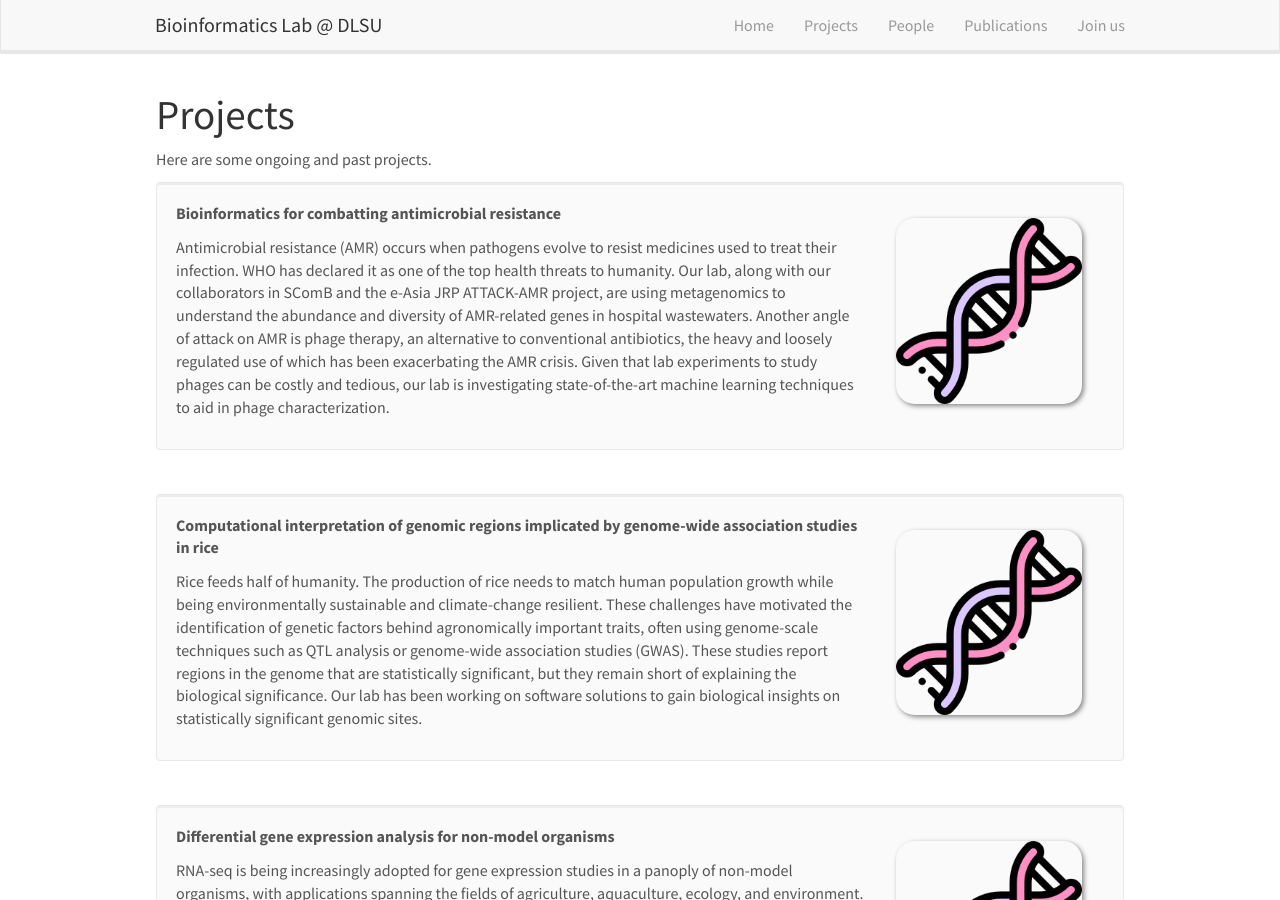
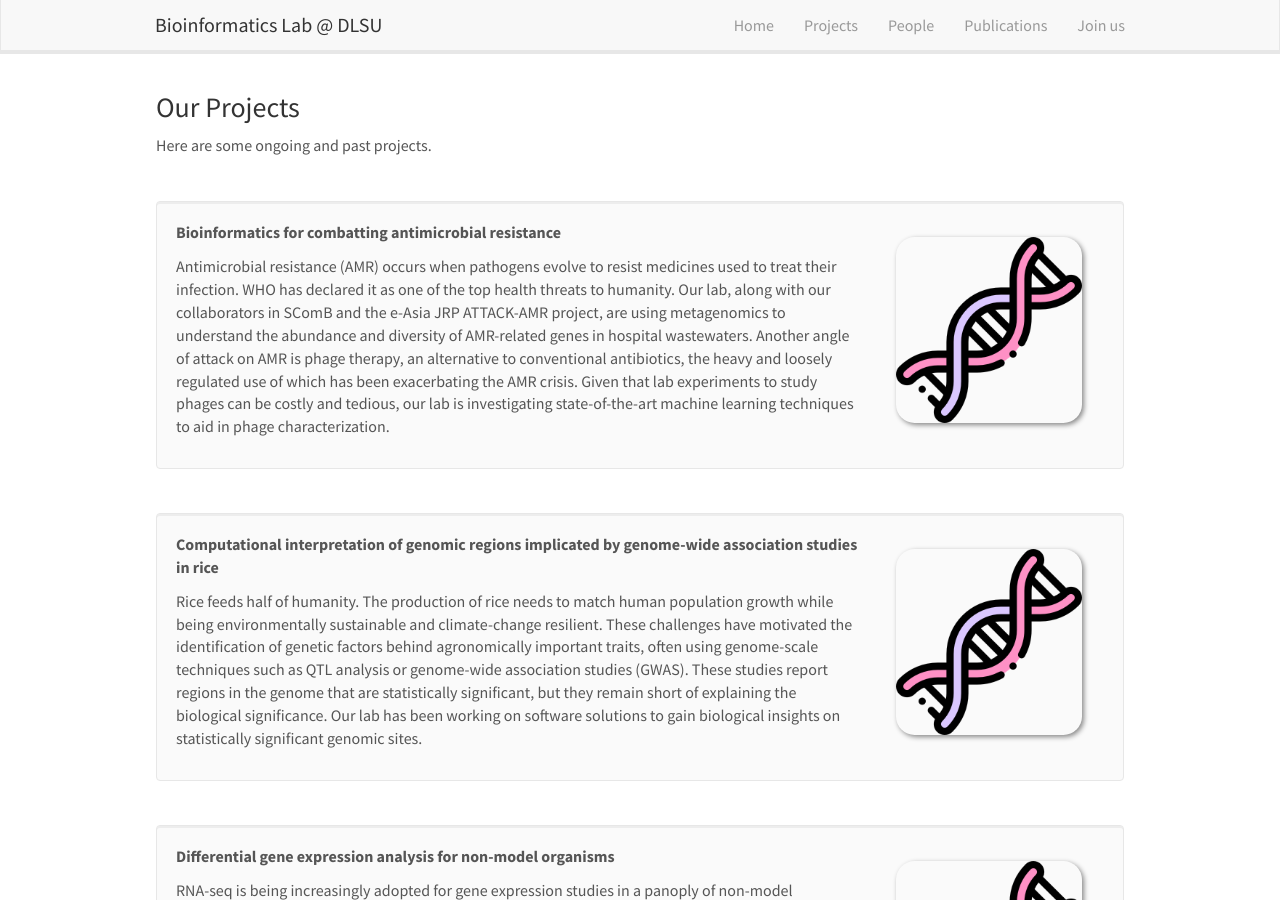
Before and after one commit to bioinfodlsu/bioinfodlsu.github.io, a Jekyll site: the page built from _pages/projects.md, in a window 1280 px wide and 900 px high. Built offline with Jekyll 4.4.1, drawn with Linux system fonts in a browser that asks for light colours; nearby versions of some CDN libraries.

Commit message:
Update projects page

```diff
--- a/_pages/projects.md
+++ b/_pages/projects.md
@@ -6,9 +6,11 @@ sitemap: false
 permalink: /projects/
 ---
 
-# Projects
+### Our Projects
 
 Here are some ongoing and past projects.
+
+<br>
 
 {% for proj in site.data.projs %}
 
```
